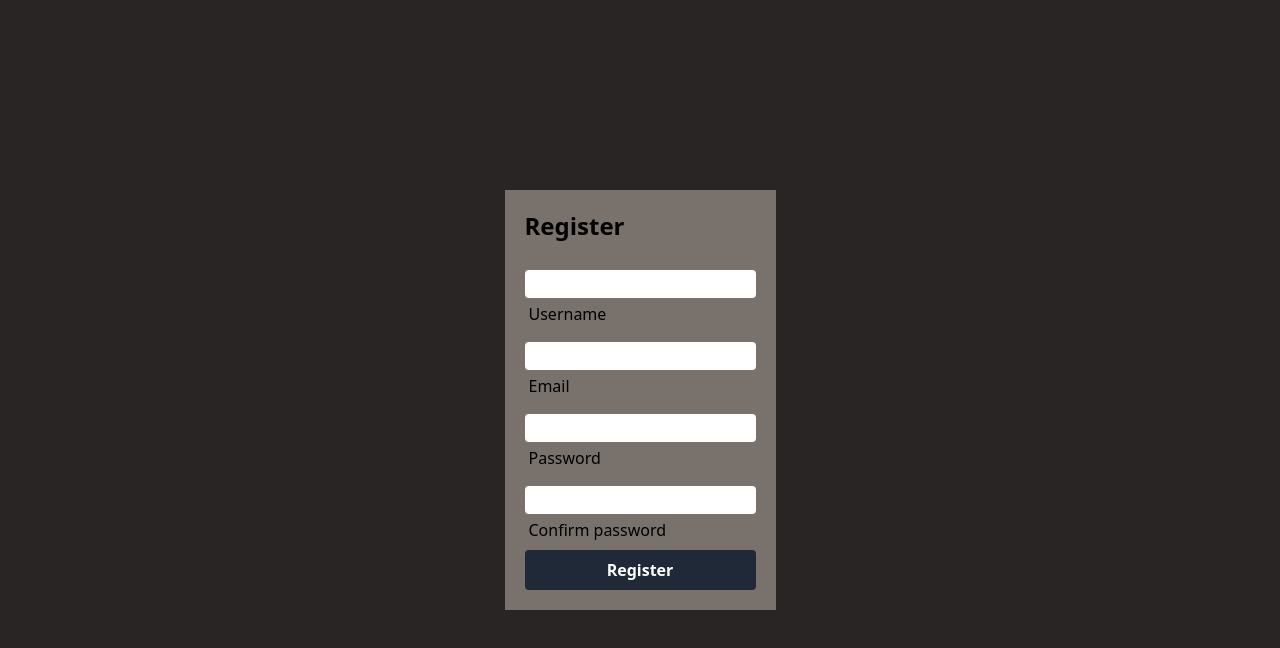
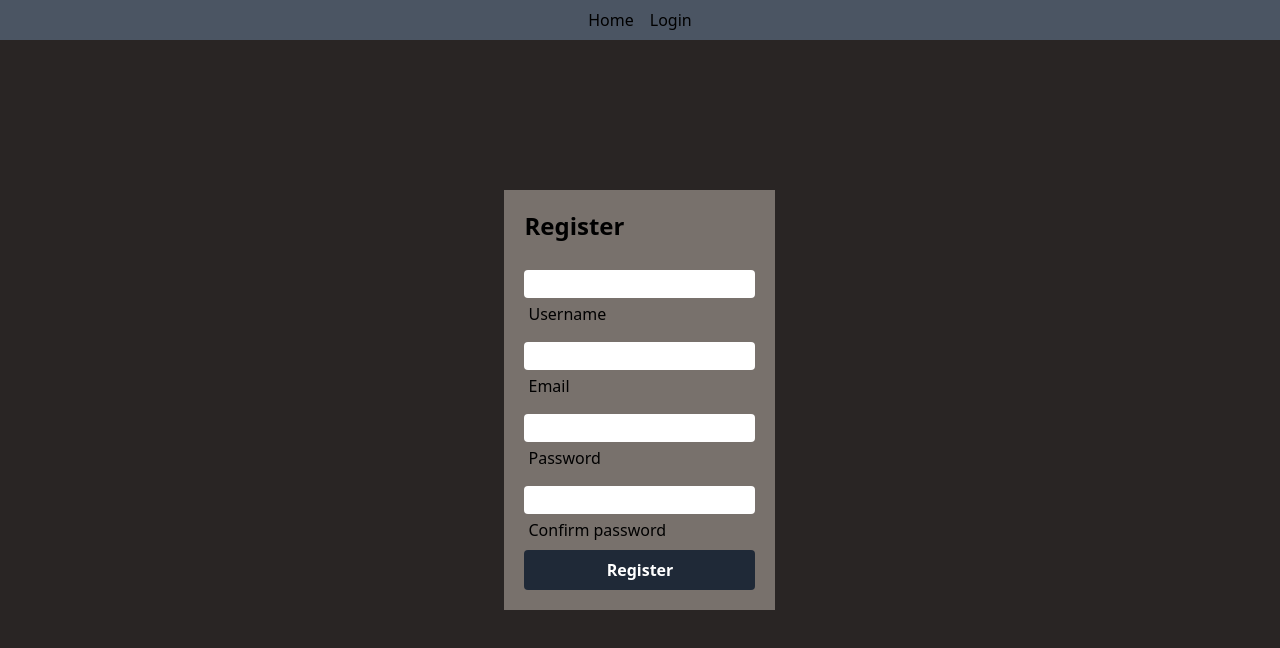
Before and after one commit to MHCYR/Pizzel, a React (Vite) app: page / in a window 1280 px wide. Shown: the top 648 px of the page. Built offline with nearby package versions, Linux system fonts and the light colour scheme.

Commit message:
feat(App): create routes and grid layout

```diff
--- a/src/App.tsx
+++ b/src/App.tsx
@@ -1,9 +1,17 @@
 import RegisterForm from './components/RegisterForm';
+import { BrowserRouter, Routes, Route } from 'react-router-dom';
+import Navbar from './components/Navbar';
 
 function App() {
   return (
-    <div className="w-screen h-screen bg-stone-800 flex justify-center items-center">
-      <RegisterForm />
+    <div className="w-screen h-screen bg-stone-800 grid grid-cols-3 grid-rows-6">
+      <BrowserRouter>
+        <Navbar className="col-span-3 h-10 bg-gray-600" />
+        <Routes>
+          <Route path="/" element={<RegisterForm className="col-start-2 row-span-4 place-self-center" />} />
+          <Route path="/login" element={<div>aqui va el componente de quike</div>} />
+        </Routes>
+      </BrowserRouter>
     </div>
   );
 }
```
